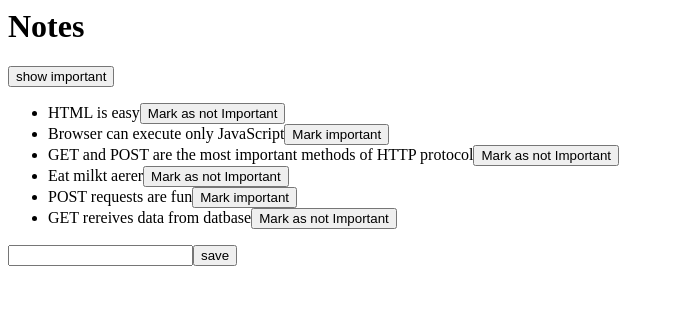
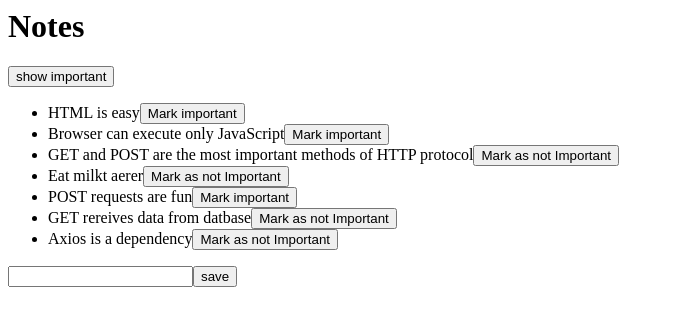
Before and after one commit to ealpha072/Full_Stack_WebDev, a React (Create React App) app in the folder myapp/: page / in a window 1280 px wide. Shown: the top 326 px of the page, without its empty margins (0-674 px from the left). Built offline with nearby package versions, Linux system fonts and the light colour scheme; data requests are answered from the project's data file.

Commit message:
Altering data in server (part d)

```diff
--- a/myapp/db.json
+++ b/myapp/db.json
@@ -4,7 +4,7 @@
       "id": 1,
       "content": "HTML is easy",
       "date": "2022-1-17T17:30:31.098Z",
-      "important": true
+      "important": false
     },
     {
       "id": 2,
@@ -35,6 +35,12 @@
       "date": "2022-02-26T14:04:29.332Z",
       "important": true,
       "id": 8
+    },
+    {
+      "content": "Axios is a dependency",
+      "date": "2022-02-26T14:50:05.573Z",
+      "important": true,
+      "id": 9
     }
   ]
 }
--- a/myapp/src/App.js
+++ b/myapp/src/App.js
@@ -1,5 +1,6 @@
 import { useState, useEffect } from 'react'
 import axios from 'axios'
+import noteService from './services/notes'
 import Note from './components/Notes'
 
 const App = () => {
@@ -8,10 +9,10 @@ const App = () => {
 	const [showAll, setShowAll] = useState(true)
 
 	useEffect(() => {
-    axios
-      .get('http://localhost:3001/notes')
-      .then(response => {
-        setNotes(response.data)
+		noteService
+			.getAll()
+			.then(initiallNotes => {
+				setNotes(initiallNotes)
 			})
 		}, [])
 
@@ -22,10 +23,10 @@ const App = () => {
 		date: new Date().toISOString(),
 		important: Math.random() > 0.5,
 		}
-	axios
-		.post('http://localhost:3001/notes', noteObject)
-		.then(response=>{
-			setNotes(notes.concat(response.data))
+		noteService
+			.create(noteObject)
+			.then(returnedNotes=>{
+				setNotes(notes.concat(returnedNotes))
 				setNewNote(' ')
 		})
 	}
@@ -37,12 +38,13 @@ const App = () => {
 	const notesToShow = showAll ? notes : notes.filter(note => note.important)
 
 	const toggleImportanceOf = (id) => {
-		const url = `http://localhost:3001/notes/${id}`
 			const note = notes.find(n => n.id === id)
 			const changedNote = {...note, important:!note.important}
 
-		axios.put(url, changedNote).then(resposne=>{
-			setNotes(notes.map(note => note.id !== id ? note : resposne.data ))
+			noteService
+				.update(id, changedNote)
+				.then(returnedNotes=>{
+					setNotes(notes.map(note => note.id !== id ? note : returnedNotes ))
 			})
 	}
 	return (
--- /dev/null
+++ b/myapp/src/services/notes.js
@@ -0,0 +1,21 @@
+import axios from 'axios'
+const baseUrl = 'http://localhost:3001/notes'
+
+const getAll = () => {
+    const request = axios.get(baseUrl)
+    return request.then(response=>response.data)
+}
+
+const create = object => {
+    const request = axios.post(baseUrl, object)
+    return request.then(response=>response.data)
+}
+
+const update = (id, object) => {
+    const request = axios.put(`${baseUrl}/${id}`, object)
+    return request.then(response=>response.data)
+}
+
+const noteService = {getAll, create, update}
+
+export default noteService
```
Lines whose indentation alone changed are shown as unchanged.
